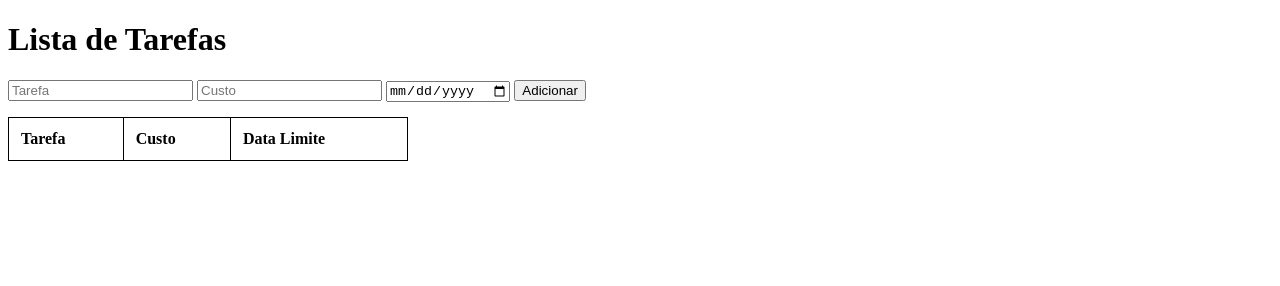
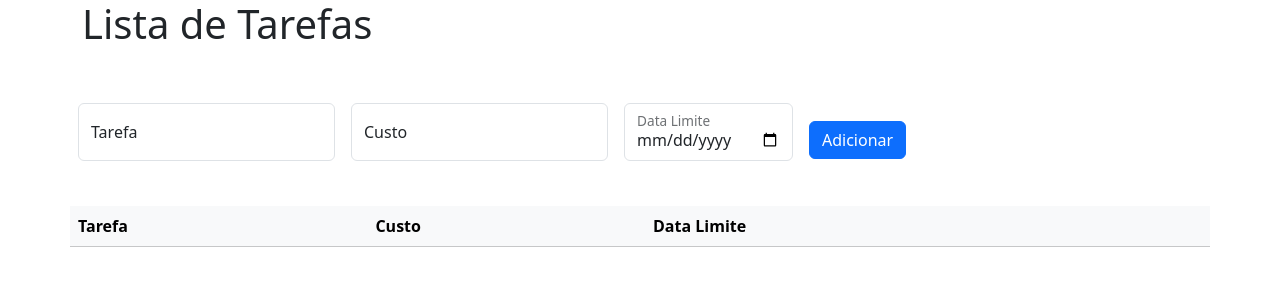
Before and after one commit to VictorHugoDferreir/Sistema-Fatto, a plain HTML site: page src/index.html in a window 1280 px wide. Drawn offline with nearby package versions, Linux system fonts and the light colour scheme.

Commit message:
Update index.html

```diff
--- a/src/index.html
+++ b/src/index.html
@@ -3,32 +3,63 @@
 
 <head>
   <meta charset="utf-8">
-  <meta name="viewport" content="width=device-width">
+  <meta name="viewport" content="width=device-width, initial-scale=1">
   <title>Sistema de Tarefas</title>
   <link href="style.css" rel="stylesheet" type="text/css" />
+  <link href="https://cdn.jsdelivr.net/npm/bootstrap@5.3.3/dist/css/bootstrap.min.css" rel="stylesheet" integrity="sha384-QWTKZyjpPEjISv5WaRU9OFeRpok6YctnYmDr5pNlyT2bRjXh0JMhjY6hW+ALEwIH" crossorigin="anonymous">
 </head>
 
 <body>
+  <div class="container">
+    <div class="row">
+      <h1>Lista de Tarefas</h1>
+    </div>
+    <div class="row">
+      <form class="row row-cols-lg-auto g-3 align-items-center" id="tarefa">
+        <div class="col-12">
+          <div class="form-floating">
+            <input type="text" class="form-control" id="nome" placeholder="Tarefa">
+            <label for="nome">Tarefa</label>
+          </div>
+        </div>
 
-  <h1>Lista de Tarefas</h1>
+        <div class="col-12">
+          <div class="form-floating">
+            <input type="number" class="form-control" id="custo" placeholder="Custo">
+            <label for="custo">Custo</label>
+          </div>
+        </div>
 
-  <div>
-    <input type="text" id="nome" placeholder="Tarefa">
-    <input type="number" id="custo" placeholder="Custo">
-    <input type="date" id="dataLimite" placeholder="Data Limite">
-    <button onclick="adicionarLinha()">Adicionar</button>
+        <div class="col-12">
+          <div class="form-floating">
+            <input type="date" class="form-control" id="dataLimite" placeholder="Data Limite">
+            <label for="dataLimite">Data Limite</label>
+          </div>
+        </div>
+
+        <div class="col-12">
+          <button  type="button" class="btn btn-primary" onclick="adicionarLinha()">Adicionar</button>
+        </div>
+      </form>
+    </div>
+    <div class="row">
+      <table class="table table-striped" id="TabelaDeTarefas">
+        <thead class="table-light">
+          <tr>
+            <th scope="col">Tarefa</th>
+            <th scope="col">Custo</th>
+            <th scope="col">Data Limite</th>
+            <th scope="col"></th>
+          </tr>
+        </thead>
+        <tbody></tbody>
+      </table>
+    </div>
   </div>
-
-  <table class="TabelaDeTarefas" id="TabelaDeTarefas">
-    <tr>
-      <th>Tarefa</th>
-      <th>Custo</th>
-      <th>Data Limite</th>
-    </tr>
-  </table>
 
 
   <script src="script.js" src="http.js"></script>
+  <script src="https://cdn.jsdelivr.net/npm/bootstrap@5.3.3/dist/js/bootstrap.bundle.min.js" integrity="sha384-YvpcrYf0tY3lHB60NNkmXc5s9fDVZLESaAA55NDzOxhy9GkcIdslK1eN7N6jIeHz" crossorigin="anonymous"></script>
 </body>
 
 </html>
```
